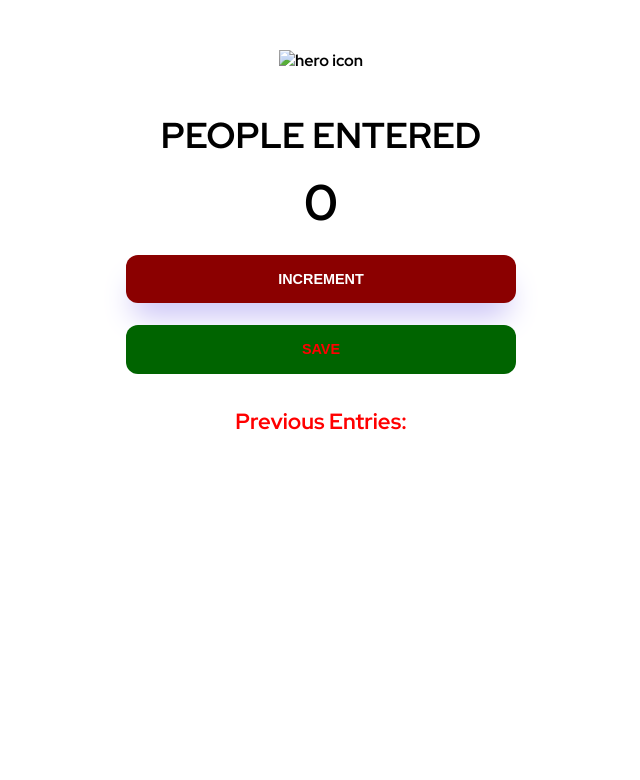
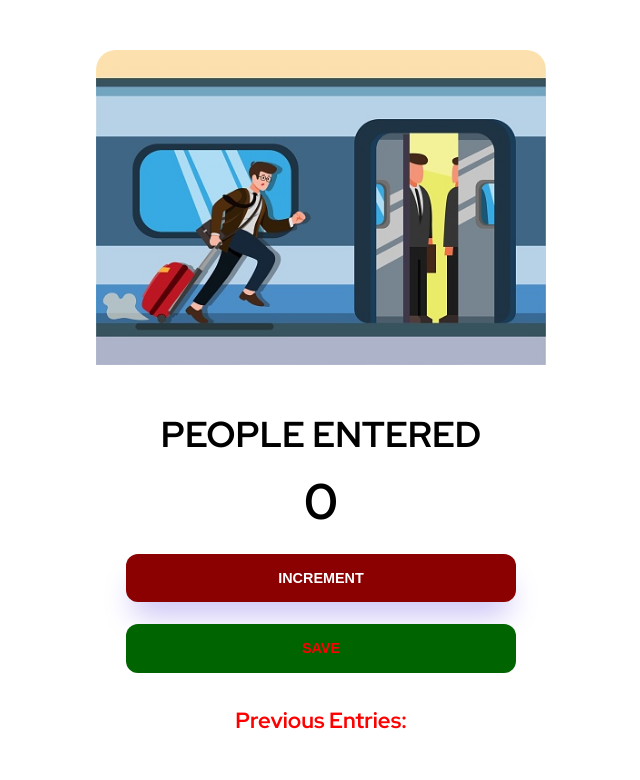
Before and after one commit to REGSYBABA/counter-app, a plain HTML site: page index.html in a window 1280 px wide. Shown: the whole page, without its empty margins (319-959 px from the left). Drawn offline with Linux system fonts and the light colour scheme.

Commit message:
Update index.html

```diff
--- a/index.html
+++ b/index.html
@@ -12,7 +12,7 @@
 </head>
 <body>
   <div class="card">
-     <img src="/images/istockphoto-1225743736-170667a.jpg" alt="hero icon" class="train-image">
+     <img src="istockphoto-1225743736-170667a.jpg" alt="hero icon" class="train-image">
     <div class="container">
       <h1>PEOPLE ENTERED</h1>
       <h2 id="count-el">0</h2>
```
